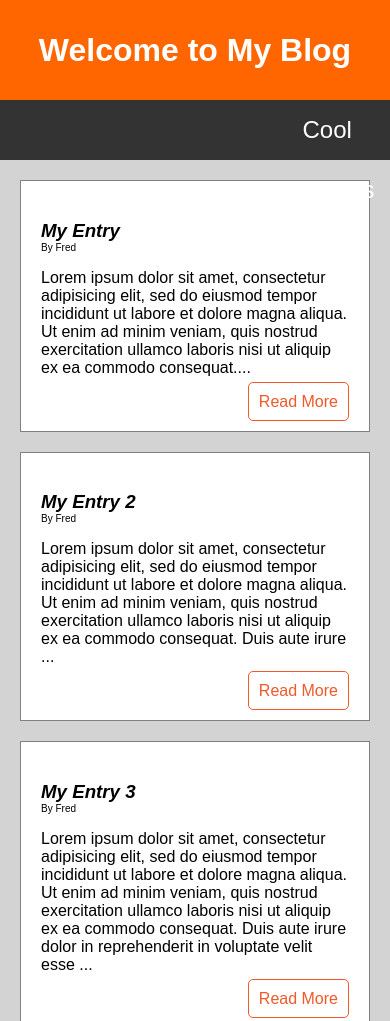
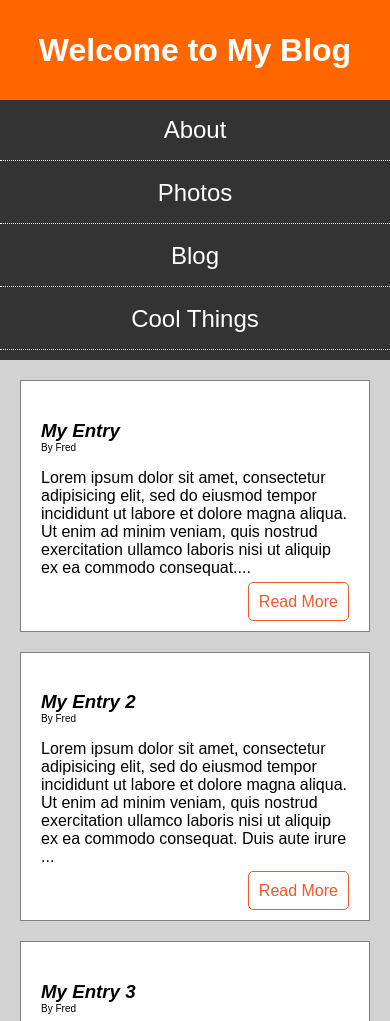
Before and after one commit to bigkat73/codeinaday, a plain HTML site: page solution_code/landing_page/blog.html in a window 390 px wide. Shown: the top 1021 px of the page. Drawn offline with Linux system fonts and the light colour scheme.

Commit message:
update sample code

```diff
--- a/solution_code/landing_page/blog.html
+++ b/solution_code/landing_page/blog.html
@@ -7,12 +7,9 @@
 </head>
 <body>
 	<header>
-		<div class="container">
 		<h1>Welcome to My Blog</h1>
-		</div>
 	</header>
 	<nav>
-		<div class="container">
 		<ul>
 			<li>
 				<a href="index.html">About</a>
@@ -27,7 +24,6 @@
 				Cool Things
 			</li>
 		</ul>
-		</div>
 	</nav>
 	<div class="blog_entries">
 		<article>
--- a/solution_code/landing_page/styles/blog.css
+++ b/solution_code/landing_page/styles/blog.css
@@ -29,7 +29,6 @@ article a:hover{
 
 .more{
 	text-align: right;
-	border-radius: 5px;
 }
 
 footer{
--- a/solution_code/landing_page/styles/index.css
+++ b/solution_code/landing_page/styles/index.css
@@ -101,3 +101,18 @@ ul.more-links li:hover{
 	color: white;
 	background-color: #A9A9A9;
 }
+
+@media screen and (max-width: 580px){
+	nav{
+		margin: 0;
+		height: 260px;
+	}
+	nav ul{
+		padding-left: 0;
+	}
+	nav ul li{
+		width: 100%;
+		border-bottom: dotted 1px white;
+		text-align: center;
+	}
+}
```
Lines whose indentation alone changed are shown as unchanged.
